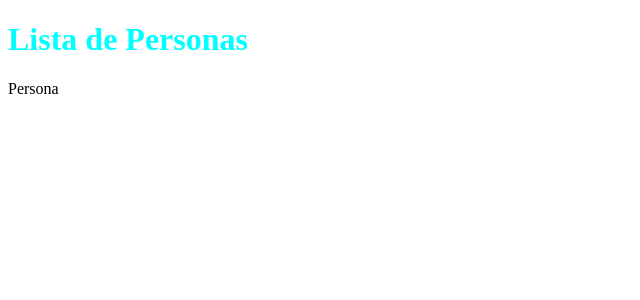
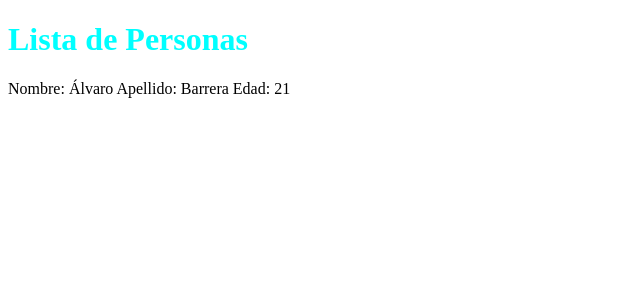
Before and after one commit to alvaro-barrera/AngularFirstApp, an Angular app: page / in a window 1280 px wide. Shown: the top 300 px of the page, without its empty margins (0-640 px from the left). Built offline with nearby package versions, Linux system fonts and the light colour scheme.

Commit message:
Interpolación

```diff
--- a/src/app/person/person.component.html
+++ b/src/app/person/person.component.html
@@ -1 +1,5 @@
-<p>Persona</p>
+<p>
+  Nombre: {{name}}
+  Apellido: {{lastname}}
+  Edad: {{year}}
+</p>
--- a/src/app/person/person.component.ts
+++ b/src/app/person/person.component.ts
@@ -3,10 +3,15 @@ import { Component, OnInit } from '@angular/core';
 @Component({
   selector: 'app-person',
   templateUrl: './person.component.html',
-  styleUrls: ['./person.component.css']
+  styleUrls: ['./person.component.css'],
 })
 export class PersonComponent {
-
-  constructor() { }
-
+  name: string = 'Álvaro';
+  lastname: string = 'Barrera';
+  year: number = 21;
+  // VARIABLES PRIVADAS
+  // private year: number = 21;
+  // getEdad(): number{
+  //   return this.year;
+  // }
 }
```
